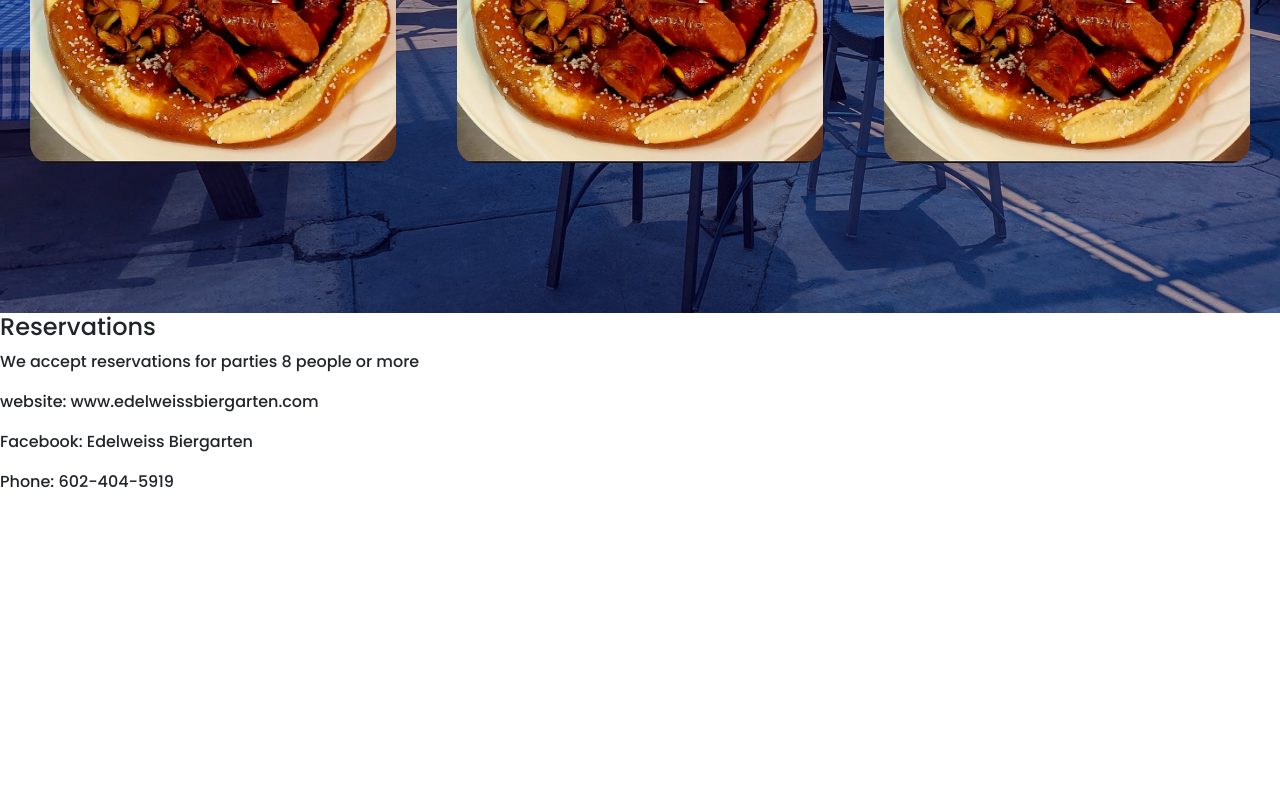
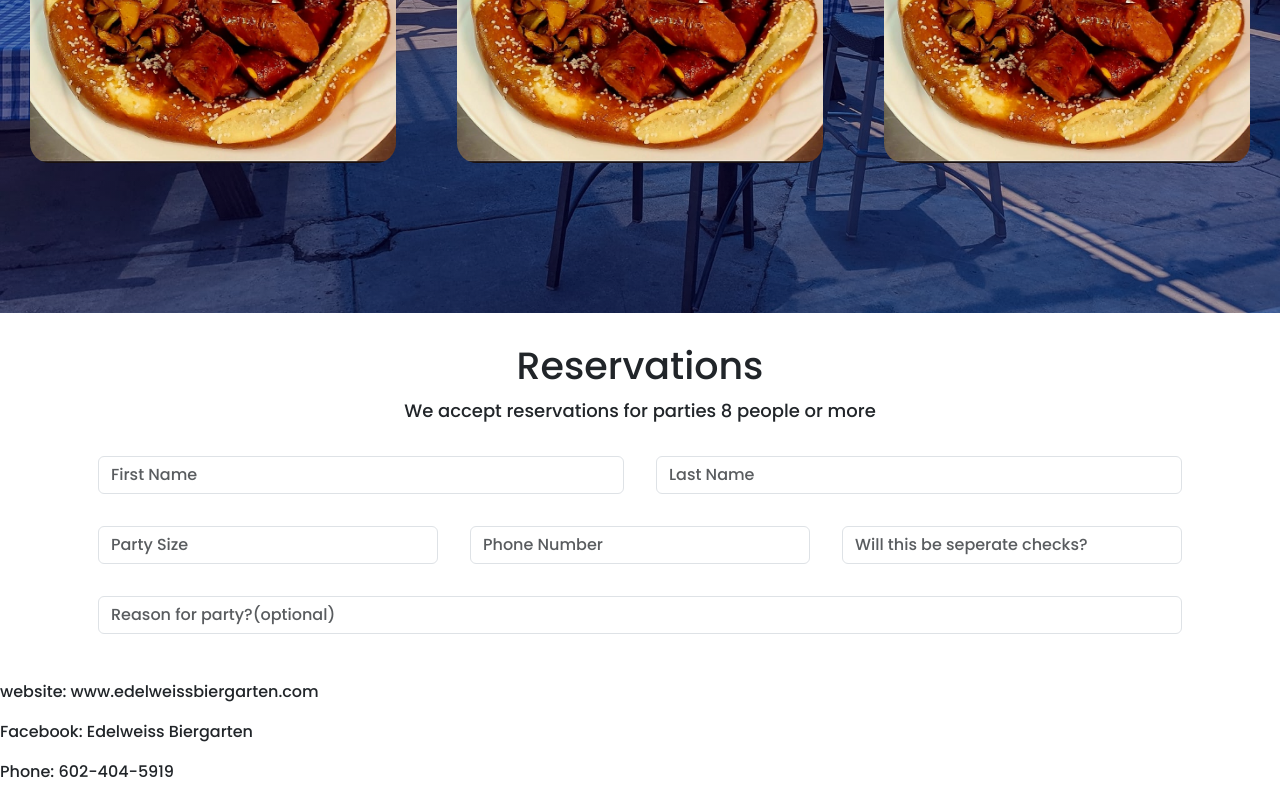
Before and after one commit to Andee-R/edelweiss-lp, a React (Create React App) app: page / in a window 1280 px wide. Shown: the part 2087-2887 px from the top of the page. Before the commit the page ends 2597 px from the top, so only its background shows below. Built offline with nearby package versions, Linux system fonts and the light colour scheme.

Commit message:
added basic form html for reservations

```diff
--- /dev/null
+++ b/src/Components/Reservations/ReservationForm.jsx
@@ -0,0 +1,69 @@
+import React from "react";
+
+const ReservationForm = () => {
+  return (
+    <>
+      <div>
+        <form className="reservationForm container">
+          <div className="row">
+            <div className="col-6 p-3">
+              <input
+                type="text"
+                className="form-control"
+                id="reservationFrom"
+                placeholder="First Name"
+              />
+            </div>
+            <div className="col-6 p-3">
+              <input
+                type="text"
+                className="form-control"
+                id="reservationFrom"
+                placeholder="Last Name"
+              />
+            </div>
+          </div>
+          <div className="row">
+            <div className="col-4 p-3">
+              <input
+                type="text"
+                className="form-control"
+                id="reservationFrom"
+                placeholder="Party Size"
+              />
+            </div>
+
+            <div className="col-4 p-3">
+              <input
+                type="text"
+                className="form-control"
+                id="reservationFrom"
+                placeholder="Phone Number"
+              />
+            </div>
+            <div className="col-4 p-3">
+              <input
+                type="text"
+                className="form-control"
+                id="reservationFrom"
+                placeholder="Will this be seperate checks?"
+              />
+            </div>
+          </div>
+          <div className="row">
+            <div className="col-12 p-3">
+              <input
+                type="text"
+                className="form-control"
+                id="reservationFrom"
+                placeholder="Reason for party?(optional) "
+              />
+            </div>
+          </div>
+        </form>
+      </div>
+    </>
+  );
+};
+
+export default ReservationForm;
--- a/src/Components/Reservations/Reservations.css
+++ b/src/Components/Reservations/Reservations.css
@@ -1,4 +1,11 @@
 .reservations {
-  display: flex;
-  justify-content: center;
+  text-align: center;
+  padding: 30px;
 }
+
+.reservations h4 {
+  font-size: 38px;
+}
+.reservations p {
+  font-size: 18px;
+}
--- a/src/Components/Reservations/Reservations.jsx
+++ b/src/Components/Reservations/Reservations.jsx
@@ -1,11 +1,13 @@
 import React from "react";
+import ReservationForm from "./ReservationForm";
+import "./Reservations.css";
 
 const Reservations = () => {
   return (
-    <div className="reservations">
+    <div className="reservations container">
       <h4>Reservations</h4>
       <p>We accept reservations for parties 8 people or more</p>
-      <form action="submit"></form>
+      <ReservationForm />
     </div>
   );
 };
```
